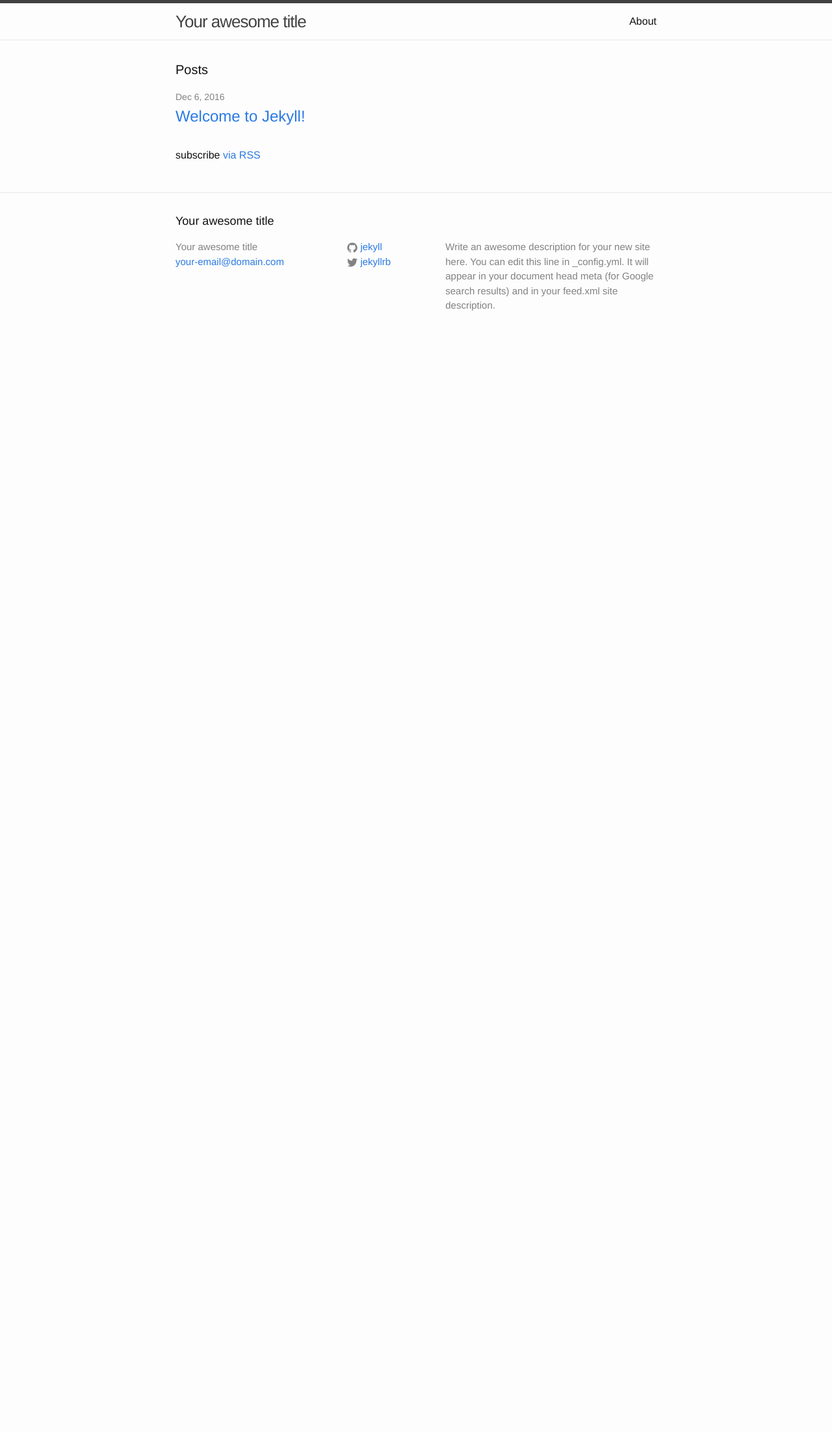
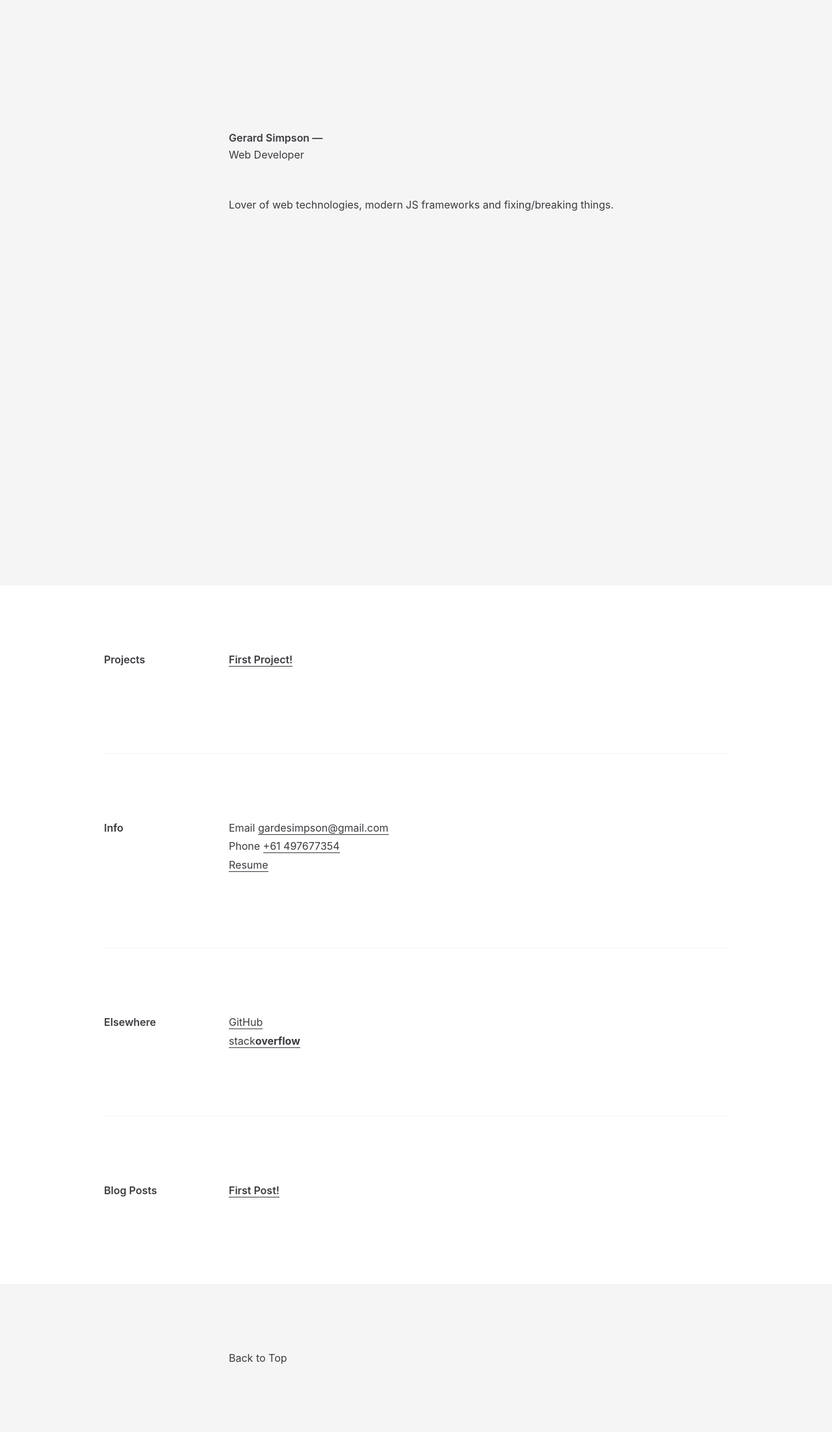
Before and after one commit to node-gs/GerardSimpson, a Jekyll site: the page built from index.html, in a window 1280 px wide. Shown: the whole page at 65% size. Built offline with Jekyll 4.4.1, drawn with Linux system fonts in a browser that asks for light colours; before the commit the page ends 900 px from its top, so only the background shows below that.

Commit message:
major structural changes

```diff
--- a/_config.yml
+++ b/_config.yml
@@ -9,6 +9,7 @@ baseurl: "" # the subpath of your site, e.g. /blog/
 url: "http://yourdomain.com" # the base hostname & protocol for your site
 twitter_username: jekyllrb
 github_username:  jekyll
-
 # Build settings
 markdown: kramdown
+collections:
+- projects
--- /dev/null
+++ b/_layouts/custom.html
@@ -0,0 +1,162 @@
+<!DOCTYPE html>
+<html dir='ltr' lang='en-US'>
+  <head>
+    <meta charset='utf-8'>
+    <meta content='IE=edge,chrome=1' http-equiv='X-UA-Compatible'>
+    <meta content='width=device-width, initial-scale=1.0, maximum-scale=1.0, user-scalable=no' name='viewport'>
+
+    <link rel="stylesheet" href="{{ "/css/main.css" | prepend: site.baseurl }}">
+    <link rel="canonical" href="{{ page.url | replace:'index.html','' | prepend: site.baseurl | prepend: site.url }}">
+    <title>Gerard Simpson - Web Developer</title>
+  </head>
+  <body>
+    <header role='banner'>
+      <div class='container'>
+        <div class='col-1'>
+
+        </div>
+        <div class='col-2'>
+          <h1>
+            Gerard Simpson &mdash;
+            <span>Web Developer</span>
+          </h1>
+          <p>
+            Lover of web technologies, modern JS frameworks and fixing/breaking things.
+          </p>
+        </div>
+      </div>
+    </header>
+    <section role='main'>
+      <div class='container content'>
+        <div class='col-1'>
+          <h2>Projects</h2>
+        </div>
+        <div class='col-2'>
+          <!-- <ul>
+            <li>
+              <a href='http://dubsmash.com' target='_blank'>Dubsmash</a>
+              <span>UI & UX design</span>
+            </li>
+            <li>
+              <a href='http://producthunt.com' target='_blank'>Product Hunt</a>
+              <span>UI & UX design</span>
+            </li>
+            <li>
+              <a href='http://airbnb.com' target='_blank'>Airbnb</a>
+              <span>UI & UX design</span>
+            </li>
+            <li>
+              <a href='http://brewbot.com' target='_blank'>Brewbot</a>
+              <span>UI & UX design</span>
+            </li>
+            <li>
+              <a href='https://www.youtube.com/watch?v=JzyibMjn7YE' target='_blank'>Killzone: Shadow Fall</a>
+              <span>Game interface design</span>
+            </li>
+            <li>
+              <a href='http://yourkarma.com' target='_blank'>Karma</a>
+              <span>Lead Designer</span>
+            </li>
+            <li>
+              <a href='http://madeawkward.com' target='_blank'>Awkward</a>
+              <span>Product designer</span>
+            </li>
+            <li>
+              <a href='http://beamreddit.com' target='_blank'>Beam for reddit</a>
+              <span>UI & UX design</span>
+            </li>
+            <li>
+              <a href='http://birdback.com/' target='_blank'>Birdback</a>
+              <span>Branding & Identity</span>
+            </li>
+          </ul> -->
+          <ul class="post-list">
+            {% for project in site.projects %}
+              <li>
+                <h2>
+                  <a class="post-link" href="{{ project.url | prepend: site.baseurl }}">{{ project.title }}</a>
+                </h2>
+                <span class="post-meta">{{ project.date | date: "%b %-d, %Y" }}</span>
+              </li>
+            {% endfor %}
+          </ul>
+        </div>
+      </div>
+      <hr>
+      <div class='container content'>
+        <div class='col-1'>
+          <h2>Info</h2>
+        </div>
+        <div class='col-2'>
+          <p>
+            Email
+            <a href='mailto:gardesimpson@gmail.com'>gardesimpson@gmail.com</a>
+            <br>
+            Phone
+            <a href='tel:0031681182625'>+61 497677354</a>
+            <br>
+            <a href=''>Resume</a>
+          </p>
+        </div>
+      </div>
+      <hr>
+      <div class='container content'>
+        <div class='col-1'>
+          <h2>Elsewhere</h2>
+        </div>
+        <div class='col-2'>
+          <ul class='float-list'>
+            <li>
+              <a href='https://github.com/node-gs/' target='_blank'>GitHub</a>
+            </li>
+            <li>
+              <a href='http://stackoverflow.com/users/4476186/gerard-simpson?tab=profile' target='_blank'>stack<strong>overflow</strong></a>
+            </li>
+          </ul>
+        </div>
+      </div>
+      <hr>
+      <div class='container content'>
+        <div class='col-1'>
+          <h2>
+            Blog Posts
+          </h2>
+        </div>
+        <div class='col-2'>
+          <ul class="post-list">
+            {% for post in site.posts %}
+              <li>
+                <h2>
+                  <a class="post-link" href="{{ post.url | prepend: site.baseurl }}">{{ post.title }}</a>
+                </h2>
+                <span class="post-meta">{{ post.date | date: "%b %-d, %Y" }}</span>
+              </li>
+            {% endfor %}
+          </ul>
+        </div>
+      </div>
+    </section>
+    <footer role='contentinfo'>
+      <div class='container content'>
+        <div class='col-1'>
+
+        </div>
+        <div class='col-2'>
+          Back to Top
+        </div>
+      </div>
+    </footer>
+    <!-- <script src='/js/jquery.min.js'></script>
+    <script src='/js/main.js'></script>
+    <script>
+      var _gaq = _gaq || [];
+      _gaq.push(['_setAccount', 'UA-9622756-4']);
+      _gaq.push(['_trackPageview']);
+      (function() {
+        var ga = document.createElement('script'); ga.type = 'text/javascript'; ga.async = true;
+        ga.src = ('https:' == document.location.protocol ? 'https://ssl' : 'http://www') + '.google-analytics.com/ga.js';
+        var s = document.getElementsByTagName('script')[0]; s.parentNode.insertBefore(ga, s);
+      })();
+    </script> -->
+  </body>
+</html>
--- a/_posts/2016-12-06-welcome-to-jekyll.markdown
+++ b/_posts/2016-12-06-welcome-to-jekyll.markdown
@@ -1,14 +1,10 @@
 ---
 layout: post
-title:  "Welcome to Jekyll!"
+title:  "First Post!"
 date:   2016-12-06 19:01:03
-categories: jekyll update
+categories:
 ---
-You’ll find this post in your `_posts` directory. Go ahead and edit it and re-build the site to see your changes. You can rebuild the site in many different ways, but the most common way is to run `jekyll serve --watch`, which launches a web server and auto-regenerates your site when a file is updated.
-
-To add new posts, simply add a file in the `_posts` directory that follows the convention `YYYY-MM-DD-name-of-post.ext` and includes the necessary front matter. Take a look at the source for this post to get an idea about how it works.
-
-Jekyll also offers powerful support for code snippets:
+Hello, World!
 
 {% highlight ruby %}
 def print_hi(name)
--- /dev/null
+++ b/_sass/_custom.scss
@@ -0,0 +1,207 @@
+article, aside, details, figcaption, figure, footer, header, hgroup, menu, nav, section, dialog {
+  display: block; }
+
+* {
+  margin: 0;
+  padding: 0;
+  border: 0 none; }
+
+ul {
+  list-style: none; }
+
+button, textarea, input {
+  border: none;
+  overflow: auto;
+  outline: none;
+  -webkit-box-shadow: none;
+  -moz-box-shadow: none;
+  box-shadow: none; }
+
+body {
+  font-family: -apple-system, BlinkMacSystemFont, "acumin-pro", Helvetica Neue, Helvetica, Arial, sans-serif;
+  font-weight: normal; }
+
+h1, h2, h3, h4 {
+  font-family: -apple-system, BlinkMacSystemFont, "acumin-pro", Helvetica Neue, Helvetica, Arial, sans-serif;
+  font-weight: normal;
+  color: #3b3a3f;
+  font-weight: 600;
+  font-size: 1rem; }
+
+h1 {
+  margin-bottom: 50px; }
+
+* {
+  transition: all 0.2s ease-out; }
+
+body {
+  font-size: 100%;
+  line-height: 180%;
+  vertical-align: baseline;
+  color: #3b3a3f;
+  background: #fff;
+  -webkit-font-smoothing: antialiased;
+  text-rendering: optimizeLegibility; }
+
+a {
+  cursor: pointer;
+  color: #3b3a3f;
+  white-space: nowrap;
+  text-decoration: none;
+  border-bottom: 1px solid #3b3a3f;
+  transition: all 0.15s ease-out; }
+  a:hover {
+    color: blueviolet;
+    border-color: transparent; }
+
+.center {
+  text-align: center; }
+
+hr {
+  display: block;
+  max-width: 960px;
+  margin: 0 auto;
+  height: 1px;
+  background: #f5f5f5;
+  clear: both; }
+
+.container {
+  overflow-y: hidden;
+  max-width: 960px;
+  margin: 100px auto;
+  padding: 0 80px; }
+  .container p, .container ul {
+    font-size: 1rem;
+    font-weight: 400; }
+  .container .col-1 {
+    float: left;
+    width: 20%; }
+  .container .col-2 {
+    float: right;
+    width: 80%; }
+
+.content {
+  overflow: hidden; }
+  .content p {
+    margin-bottom: 12.5px; }
+  .content ul li:hover span {
+    opacity: 0.3;
+    transform: translateX(0); }
+  .content ul li span {
+    display: inline-block;
+    margin-left: 10px;
+    opacity: 0;
+    transform: translateX(10px); }
+
+header[role="banner"] {
+  position: relative;
+  overflow: hidden;
+  background: #f5f5f5;
+  border-bottom: 1px solid transparent;
+  height: 100vh;}
+  header[role="banner"] .container {
+    position: relative;
+    z-index: 10;
+    margin: 200px auto; }
+  header[role="banner"] figure {
+    overflow: hidden;
+    padding-right: 66.66667px; }
+    header[role="banner"] figure .logo {
+      display: block;
+      float: left;
+      width: 44px;
+      height: 32px;
+      margin-top: 9px;
+      fill: #3b3a3f; }
+      header[role="banner"] figure .logo:hover {
+        cursor: progress;
+        fill: blueviolet; }
+  header[role="banner"] h1 {
+    color: #3b3a3f;
+    line-height: 160%; }
+    header[role="banner"] h1 span {
+      display: block;
+      font-weight: 400; }
+  header[role="banner"] p {
+    font-size: 1rem; }
+
+footer[role="contentinfo"] {
+  overflow: hidden;
+  background: #f5f5f5; }
+  footer[role="contentinfo"] .container {
+    margin: 100px auto; }
+  footer[role="contentinfo"] p {
+    font-size: 0.8125rem; }
+
+@media screen and (max-width: 1060px) {
+  .container {
+    width: auto;
+    padding: 0 50px; }
+
+  header[role="banner"] figure,
+  .content h2 {
+    padding-right: 40px; } }
+@media screen and (max-width: 800px) {
+  .project-sides li {
+    float: none;
+    width: 100%; } }
+@media screen and (max-width: 600px) {
+  header[role="banner"] figure,
+  .content h2 {
+    padding-right: 0; }
+
+  .container {
+    margin: 50px auto;
+    padding: 0 25px; }
+    .container .col-1,
+    .container .col-2 {
+      float: none;
+      width: auto; }
+    .container .col-1 h2 {
+      margin-bottom: 20px;
+      text-align: left; }
+
+  .content ul li span {
+    display: none; }
+
+  header[role="banner"] h1 {
+    margin-bottom: 20px; }
+  header[role="banner"] .container {
+    margin: 50px auto; }
+  header[role="banner"] figure .logo {
+    float: none;
+    width: 33px;
+    height: 24px;
+    margin-bottom: 25px; }
+
+  .project-tiles {
+    margin-top: 25px; }
+    .project-tiles li {
+      width: 32%; }
+      .project-tiles li:nth-child(1), .project-tiles li:nth-child(2) {
+        margin-right: 2%; } }
+body.contrast {
+  font-family: "fira-mono", Monaco, Courier New, Courier, monospaced;
+  background: black;
+  color: white; }
+  body.contrast h1, body.contrast h2, body.contrast h3, body.contrast h4 {
+    font-family: "fira-mono", Monaco, Courier New, Courier, monospaced;
+    font-weight: bold;
+    color: white; }
+  body.contrast a {
+    color: white;
+    border-color: rgba(255, 255, 255, 0.7) !important; }
+    body.contrast a:hover {
+      border-color: transparent !important; }
+  body.contrast hr {
+    background: transparent; }
+  body.contrast header[role="banner"],
+  body.contrast footer[role="contentinfo"] {
+    background: black; }
+    body.contrast header[role="banner"] .logo,
+    body.contrast footer[role="contentinfo"] .logo {
+      fill: white; }
+  body.contrast nav[role="navigation"] label span,
+  body.contrast nav[role="navigation"] label span:before,
+  body.contrast nav[role="navigation"] label span:after {
+    background: white; }
--- a/css/main.scss
+++ b/css/main.scss
@@ -43,7 +43,5 @@ $on-laptop:        800px;
 
 // Import partials from `sass_dir` (defaults to `_sass`)
 @import
-        "base",
-        "layout",
-        "syntax-highlighting"
+        "custom"
 ;
--- a/index.html
+++ b/index.html
@@ -1,23 +1,20 @@
 ---
-layout: default
+layout: custom
 ---
 
 <div class="home">
 
-  <h1 class="page-heading">Posts</h1>
-
   <ul class="post-list">
     {% for post in site.posts %}
       <li>
-        <span class="post-meta">{{ post.date | date: "%b %-d, %Y" }}</span>
-
         <h2>
           <a class="post-link" href="{{ post.url | prepend: site.baseurl }}">{{ post.title }}</a>
         </h2>
+        <span class="post-meta">{{ post.date | date: "%b %-d, %Y" }}</span>
       </li>
     {% endfor %}
   </ul>
 
-  <p class="rss-subscribe">subscribe <a href="{{ "/feed.xml" | prepend: site.baseurl }}">via RSS</a></p>
+  <!-- <p class="rss-subscribe">subscribe <a href="{{ "/feed.xml" | prepend: site.baseurl }}">via RSS</a></p> -->
 
 </div>
```
Also changed, not shown: _projects/2016-12-06-project1.markdown (added, +21 -0 lines).
